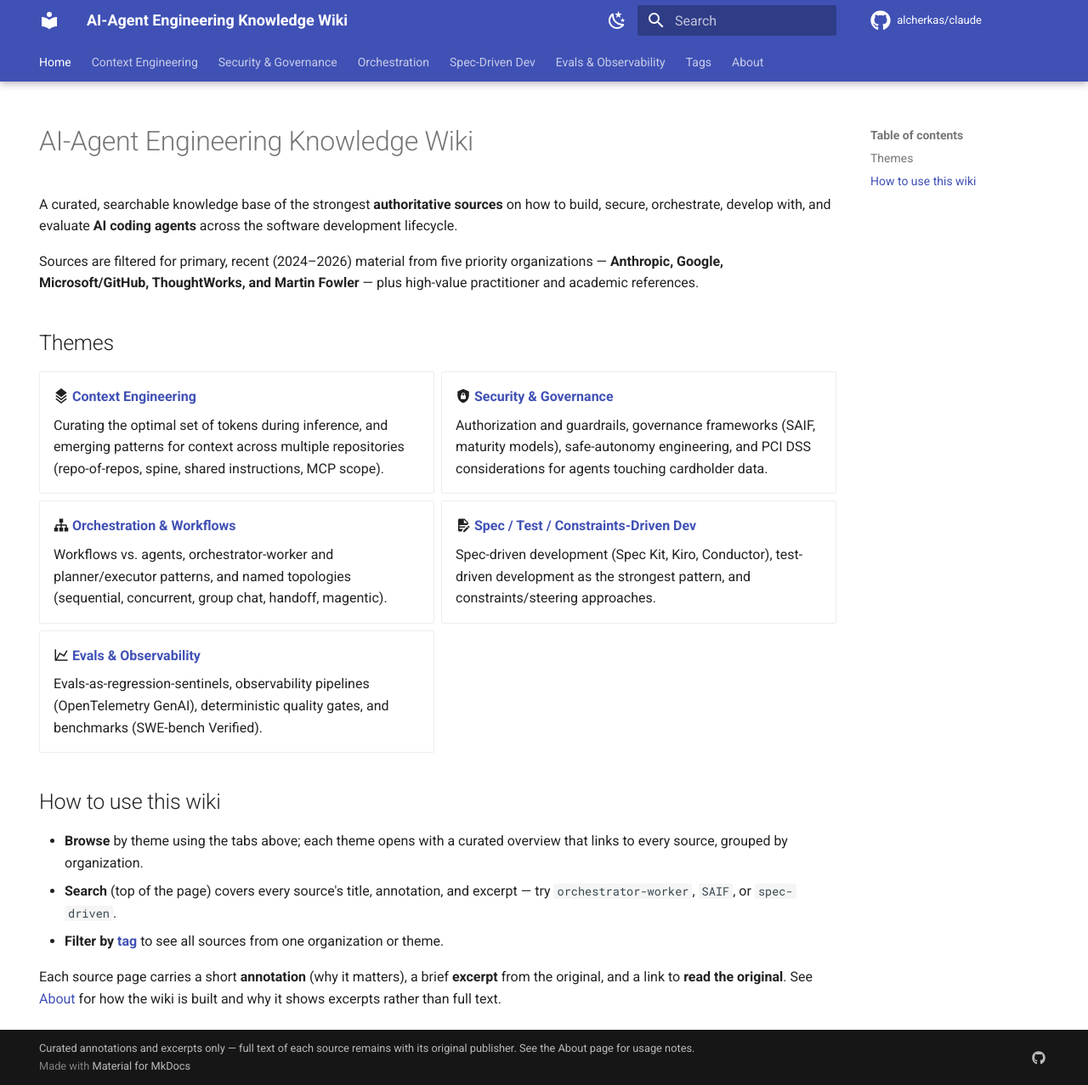
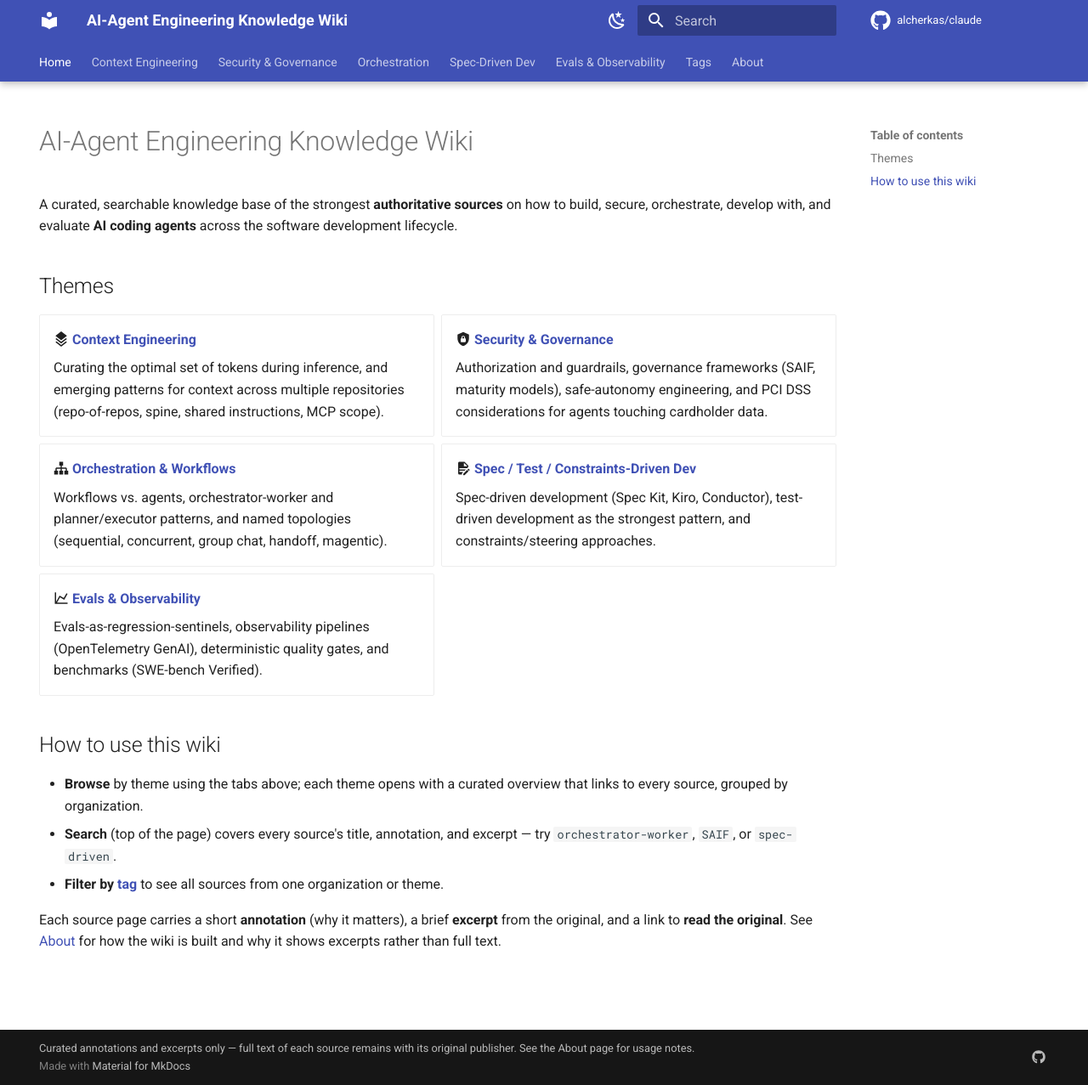
Before and after one commit to alcherkas/claude, an MkDocs documentation site: the page built from docs/index.md, in a window 1280 px wide and 1277 px high. Shown: the whole window at 85% size. Built offline with MkDocs 1.6.1 and Material for MkDocs 9.7.7, drawn with Linux system fonts in a browser that asks for light colours; comment, search, counter and statistics services are not loaded.

Commit message:
Drop source-scope blurb from the home page
Co-Authored-By: Claude Opus 4.8 (1M context) <noreply@anthropic.com>

```diff
--- a/docs/index.md
+++ b/docs/index.md
@@ -9,10 +9,6 @@ hide:
 A curated, searchable knowledge base of the strongest **authoritative sources**
 on how to build, secure, orchestrate, develop with, and evaluate **AI coding
 agents** across the software development lifecycle.
-
-Sources are filtered for primary, recent (2024–2026) material from five priority
-organizations — **Anthropic, Google, Microsoft/GitHub, ThoughtWorks, and Martin
-Fowler** — plus high-value practitioner and academic references.
 
 ## Themes
 
```
